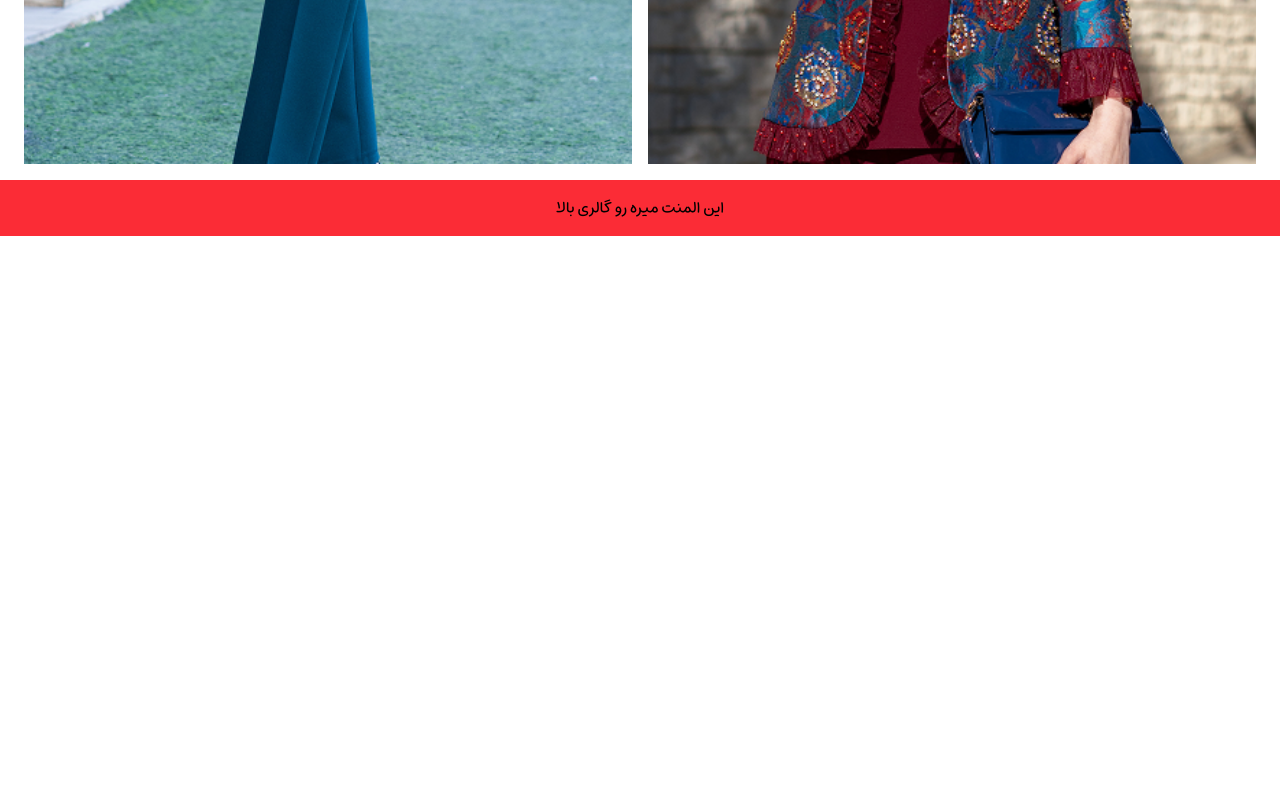
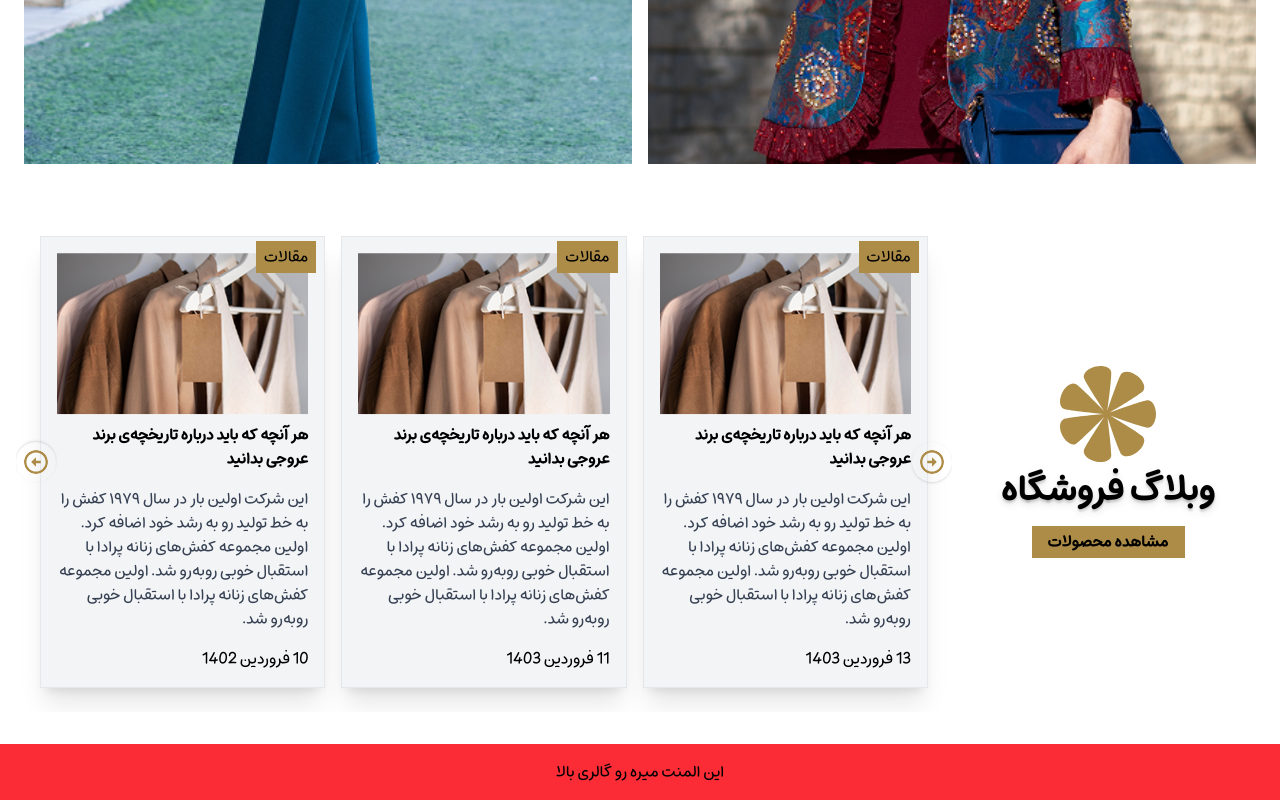
Before and after one commit to Niloofar-Palvaneh/landing_store, a Next.js app: page / in a window 1280 px wide. Shown: the part 3229-4029 px from the top of the page. Before the commit the page ends 3465 px from the top, so only its background shows below. Built offline with nearby package versions, Linux system fonts and the light colour scheme.

Commit message:
completed articles section

```diff
--- a/sharedData.ts
+++ b/sharedData.ts
@@ -16,7 +16,7 @@ export const categoryItems = [
 ]
 
 export const sliderItems = [
-    { id: 1, title: "محصول اول", img: "/imgs/slide-1.png", price: 45000000, discountPercentage: 0, priceBeforeDiscount: 870000000, colors: [{ id: 1, color: "red " }, { id: 2, color: "blue " }, { id: 3, color: "green " } , { id: 4, color: "yellow " } , { id: 5, color: "pink " }] },
+    { id: 1, title: "محصول اول", img: "/imgs/slide-1.png", price: 45000000, discountPercentage: 0, priceBeforeDiscount: 870000000, colors: [{ id: 1, color: "red " }, { id: 2, color: "blue " }, { id: 3, color: "green " }, { id: 4, color: "yellow " }, { id: 5, color: "pink " }] },
     { id: 2, title: "محصول دوم", img: "/imgs/slide-1.png", price: 47000000, discountPercentage: 52, priceBeforeDiscount: 800000, colors: [{ id: 1, color: "red " }, { id: 2, color: "blue " }, { id: 3, color: "green " }] },
     { id: 3, title: "محصول سوم", img: "/imgs/slide-1.png", price: 95000000, discountPercentage: 10, priceBeforeDiscount: 870000000, colors: [{ id: 1, color: "red " }, { id: 2, color: "blue " }, { id: 3, color: "green " }] },
     { id: 4, title: "محصول چهارم", img: "/imgs/slide-1.png", price: 25000000, discountPercentage: 11, priceBeforeDiscount: 100000, colors: [{ id: 1, color: "red " }, { id: 2, color: "blue " }, { id: 3, color: "green " }] },
@@ -28,3 +28,13 @@ export const sliderItems = [
     { id: 10, title: "محصول دهم", img: "/imgs/slide-1.png", price: 85000000, discountPercentage: 0, priceBeforeDiscount: 870000000, colors: [{ id: 1, color: "red " }, { id: 2, color: "blue " }, { id: 3, color: "green " }] },
     { id: 11, title: "محصول یازدهم", img: "/imgs/slide-1.png", price: 45000000, discountPercentage: 0, priceBeforeDiscount: 870000000, colors: [{ id: 1, color: "red " }, { id: 2, color: "blue " }, { id: 3, color: "green " }] },
 ]
+
+
+export const articleItems = [
+    { id: 1, img: "/imgs/blog.png", date: "13 فروردین 1403", title: "هر آنچه که باید درباره تاریخچه‌ی برند عروجی بدانید", des: "این شرکت اولین بار در سال ۱۹۷۹ کفش را به خط تولید رو به رشد خود اضافه کرد. اولین مجموعه کفش‌های زنانه پرادا با استقبال خوبی روبه‌رو شد. اولین مجموعه کفش‌های زنانه پرادا با استقبال خوبی روبه‌رو شد." },
+    { id: 2, img: "/imgs/blog.png", date: "11 فروردین 1403", title: "هر آنچه که باید درباره تاریخچه‌ی برند عروجی بدانید", des: "این شرکت اولین بار در سال ۱۹۷۹ کفش را به خط تولید رو به رشد خود اضافه کرد. اولین مجموعه کفش‌های زنانه پرادا با استقبال خوبی روبه‌رو شد. اولین مجموعه کفش‌های زنانه پرادا با استقبال خوبی روبه‌رو شد." },
+    { id: 3, img: "/imgs/blog.png", date: "10 فروردین 1402", title: "هر آنچه که باید درباره تاریخچه‌ی برند عروجی بدانید", des: "این شرکت اولین بار در سال ۱۹۷۹ کفش را به خط تولید رو به رشد خود اضافه کرد. اولین مجموعه کفش‌های زنانه پرادا با استقبال خوبی روبه‌رو شد. اولین مجموعه کفش‌های زنانه پرادا با استقبال خوبی روبه‌رو شد." },
+    { id: 4, img: "/imgs/blog.png", date: "14 فروردین 1399", title: "هر آنچه که باید درباره تاریخچه‌ی برند عروجی بدانید", des: "این شرکت اولین بار در سال ۱۹۷۹ کفش را به خط تولید رو به رشد خود اضافه کرد. اولین مجموعه کفش‌های زنانه پرادا با استقبال خوبی روبه‌رو شد. اولین مجموعه کفش‌های زنانه پرادا با استقبال خوبی روبه‌رو شد." },
+    { id: 5, img: "/imgs/blog.png", date: "25 فروردین 1402", title: "هر آنچه که باید درباره تاریخچه‌ی برند عروجی بدانید", des: "این شرکت اولین بار در سال ۱۹۷۹ کفش را به خط تولید رو به رشد خود اضافه کرد. اولین مجموعه کفش‌های زنانه پرادا با استقبال خوبی روبه‌رو شد. اولین مجموعه کفش‌های زنانه پرادا با استقبال خوبی روبه‌رو شد." },
+    { id: 6, img: "/imgs/blog.png", date: "28 فروردین 1401", title: "هر آنچه که باید درباره تاریخچه‌ی برند عروجی بدانید", des: "این شرکت اولین بار در سال ۱۹۷۹ کفش را به خط تولید رو به رشد خود اضافه کرد. اولین مجموعه کفش‌های زنانه پرادا با استقبال خوبی روبه‌رو شد. اولین مجموعه کفش‌های زنانه پرادا با استقبال خوبی روبه‌رو شد." },
+]
--- a/src/app/components/ArticleSlider.tsx
+++ b/src/app/components/ArticleSlider.tsx
@@ -1,9 +1,112 @@
-import React from 'react'
+"use client"
+import Image from "next/image";
+import React, { useEffect, useState } from "react";
+import { BEST_SELLING_PRODUCTS, TOMAN, VIEW_PRODUCTS } from "../../../words";
+import SecondaryBTN from "./SecondaryBTN";
+import PrimaryBTN from "./PrimaryBTN";
 
-function ArticleSlider() {
-  return (
-    <div>ArticleSlider</div>
-  )
-}
 
-export default ArticleSlider
+const formatPrice = (num: any) => num.toLocaleString("fa-IR");
+
+const ArticleSlider = ({ items, isBgGreen, title, btnText }: any) => {
+    const [index, setIndex] = useState(0);
+    const [visibleCount, setVisibleCount] = useState(3); // ← مقدار پیش‌فرض دسکتاپ
+    const total = items.length;
+
+    // ریسپانسیو کردن visibleCount
+    useEffect(() => {
+        const updateVisibleCount = () => {
+            const width = window.innerWidth;
+            if (width < 768) {
+                setVisibleCount(1); // موبایل
+            } else if (width < 1024) {
+                setVisibleCount(2); // تبلت
+            } else {
+                setVisibleCount(3); // دسکتاپ
+            }
+        };
+
+        updateVisibleCount();
+        window.addEventListener("resize", updateVisibleCount);
+        return () => window.removeEventListener("resize", updateVisibleCount);
+    }, []);
+
+    const next = () => {
+        setIndex((prev) => (prev + visibleCount) % total);
+    };
+
+    const prev = () => {
+        setIndex((prev) => (prev - visibleCount + total) % total);
+    };
+
+    const getSlides = () => {
+        const slides = [];
+        for (let i = 0; i < visibleCount; i++) {
+            slides.push(items[(index + i) % total]);
+        }
+        return slides;
+    };
+
+    return (
+        <>
+            <div className={`md:grid md:grid-cols-4 flex flex-col mt-8 p-4 `}>
+                <div className="flex md:flex-col items-center justify-center text-center gap-4">
+                    <div className="flex md:flex-col items-center justify-center text-center  gap-2">
+                        <Image className="md:w-24 w-6" src={"/icons/par-par-yellow.svg"} width={100} height={100} alt="عکس" />
+                        <h2 className=" md:text-4xl font-bold text-shadow-lg ">{title}</h2>
+                    </div>
+                    <PrimaryBTN title={btnText} link="/" />
+                </div>
+                <div className="grid col-span-3">
+                    <div className="relative w-full max-w-6xl mx-auto p-4 overflow-hidden">
+
+                        {/* دکمه‌ها */}
+                        <Image
+                            onClick={prev}
+                            className="absolute right-0 top-1/2 -translate-y-1/2 shadow p-2 rounded-full z-10 w-10 cursor-pointer"
+                            src={"/icons/prev.svg"} width={100} height={100} alt="btn" />
+                        <Image
+                            onClick={next}
+                            className="absolute left-0 top-1/2 -translate-y-1/2  shadow p-2 rounded-full z-10 rotate-180 w-10 cursor-pointer"
+                            src={"/icons/prev.svg"} width={100} height={100} alt="btn" />
+
+                        {/* اسلایدها */}
+                        <div className="flex transition-transform duration-500 ease-in-out items-stretch">
+                            {getSlides().map((item) => (
+                                <div
+                                    key={item.id}
+                                    className={`p-2 min-w-[100%] sm:min-w-[50%] lg:min-w-[33.3333%]`}>
+                                    <div className=" relative bg-gray-100 border border-gray-200 shadow-xl p-4 flex flex-col justify-between h-full  overflow-hidden">
+                                    <div className=" absolute top-1 right-2 bg-secondary px-2 py-1 z-10 ">
+                                        مقالات
+                                    </div>
+
+                                        {/* عکس و لایه‌ی هاور */}
+                                        <div className="relative w-full overflow-hidden">
+                                            <Image
+                                                width={100}
+                                                height={100}
+                                                src={item.img}
+                                                alt={item.title}
+                                                className="w-full object-contain"
+                                            />
+                                        </div>
+
+                                        <div className="flex flex-col gap-4 w-full mt-2">
+                                            <h3 className="font-bold">{item.title}</h3>
+                                            <p className="text-gray-700">{item.des}</p>
+                                            <p className="w-full text-start">{item.date}</p>
+                                        </div>
+                                    </div>
+                                </div>
+                            ))}
+                        </div>
+                    </div>
+                </div>
+            </div>
+        </>
+
+    );
+};
+
+export default ArticleSlider;
--- a/src/app/page.tsx
+++ b/src/app/page.tsx
@@ -2,23 +2,14 @@ import Image from "next/image";
 import Head from "./components/Head";
 import Category from "./components/Category";
 import Slider from "./components/Slider"
-import { sliderItems } from "../../sharedData";
+import { articleItems, sliderItems } from "../../sharedData";
 import SecondaryBTN from "./components/SecondaryBTN";
-import { BEST_SELLING_PRODUCTS, VIEW_PRODUCTS } from "../../words";
+import { BEST_SELLING_PRODUCTS, STORE_BLOGS, VIEW_PRODUCTS } from "../../words";
 import Gallery from "./components/Gallery";
+import ArticleSlider from "./components/ArticleSlider";
 
 export default function Home() {
-  const sampleSlides = [
-    'اسلاید ۱',
-    'اسلاید ۲',
-    'اسلاید ۳',
-    'اسلاید ۴',
-    'اسلاید ۵',
-    'اسلاید ۶',
-    'اسلاید ۷',
-    'اسلاید ۸',
-    'اسلاید ۹',
-  ];
+
   return (
     <>
       <Head />
@@ -28,6 +19,7 @@ export default function Home() {
       <Image src={"/imgs/banner-mobile.png"} width={10000} height={10000} alt="banner" className="w-full block md:hidden  " />
       <Slider items={sliderItems} isBgGreen={true} title={BEST_SELLING_PRODUCTS} btnText={VIEW_PRODUCTS} />
       <Gallery />
+      <ArticleSlider items={articleItems} isBgGreen={true} title={STORE_BLOGS} btnText={VIEW_PRODUCTS} />
       <div className="flex bg-red-500 items-center justify-center w-full mt-4 py-4">
         این المنت میره رو گالری بالا
       </div>
--- a/words.ts
+++ b/words.ts
@@ -10,3 +10,5 @@ export const SPECIAL_COLLECTION_FOR_WOMEN_WHO_LIVE_UNIQUE   = "کالکشنی خ
 export const VIEW_PRODUCTS = "مشاهده محصولات"
 export const BEST_SELLING_PRODUCTS = "پرفروش ترین محصولات"
 export const TOMAN = "تومان"
+export const STORE_BLOGS = "وبلاگ فروشگاه"
+export const VIEW_ALL = "مشاهده همه"
```
Also changed, not shown: public/imgs/blog.png (added).
